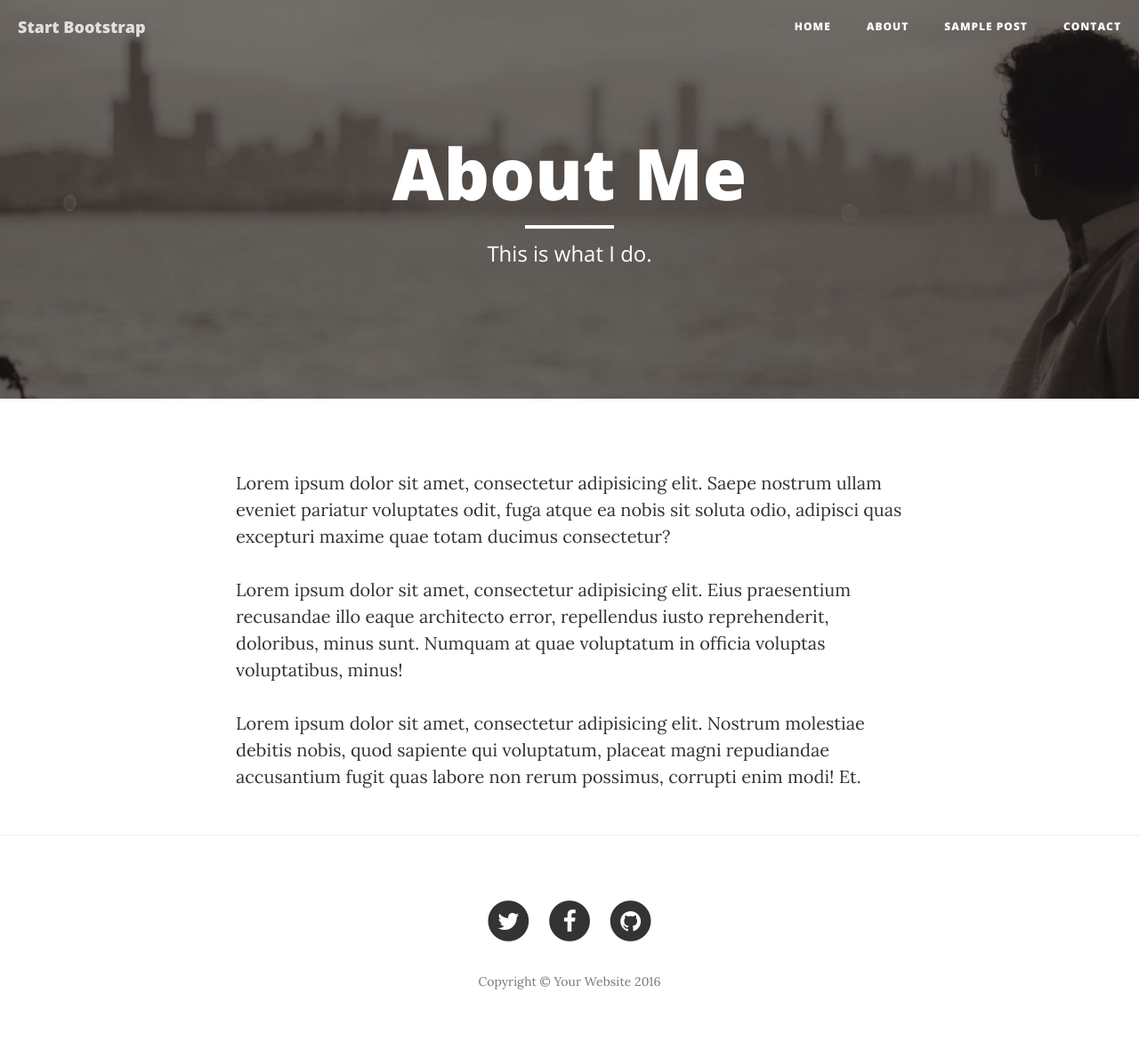
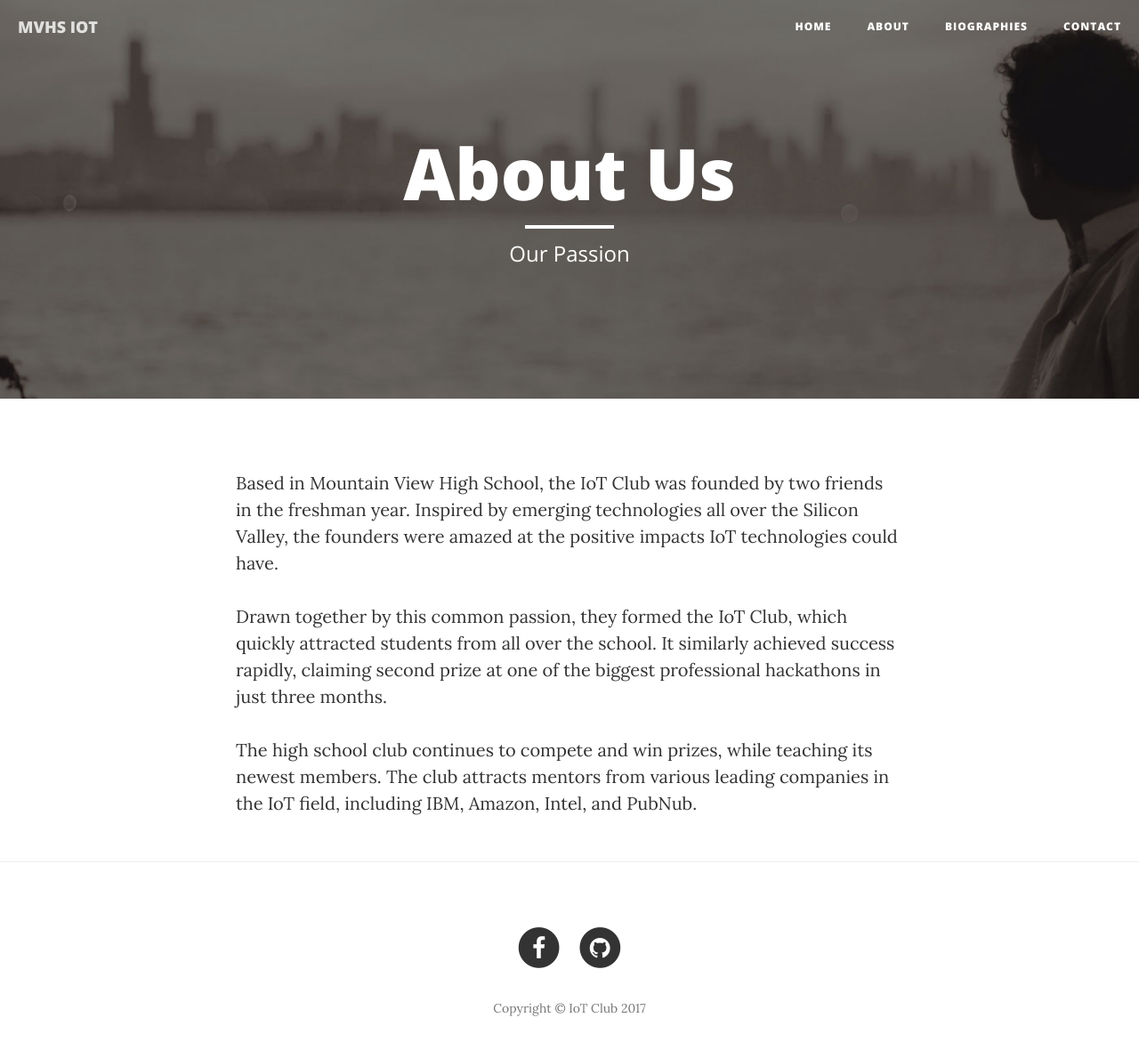
Before and after one commit to erikbZhang/PlantBlog, a website: page blogfolder/about.html in a window 1280 px wide. Shown: the whole page at 89% size. Drawn offline with nearby package versions, Linux system fonts and the light colour scheme.

Commit message:
Writing +Buttons
Wrote some BS

```diff
--- a/blogfolder/about.html
+++ b/blogfolder/about.html
@@ -9,7 +9,7 @@
     <meta name="description" content="">
     <meta name="author" content="">
 
-    <title>Clean Blog - About</title>
+    <title>About the IoT Club</title>
 
     <!-- Bootstrap Core CSS -->
     <link href="vendor/bootstrap/css/bootstrap.min.css" rel="stylesheet">
@@ -42,7 +42,7 @@
                     <span class="sr-only">Toggle navigation</span>
                     Menu <i class="fa fa-bars"></i>
                 </button>
-                <a class="navbar-brand" href="index.html">Start Bootstrap</a>
+                <a class="navbar-brand" href="index.html">MVHS IOT</a>
             </div>
 
             <!-- Collect the nav links, forms, and other content for toggling -->
@@ -55,7 +55,7 @@
                         <a href="about.html">About</a>
                     </li>
                     <li>
-                        <a href="post.html">Sample Post</a>
+                        <a href="post.html">Biographies</a>
                     </li>
                     <li>
                         <a href="contact.html">Contact</a>
@@ -74,9 +74,9 @@
             <div class="row">
                 <div class="col-lg-8 col-lg-offset-2 col-md-10 col-md-offset-1">
                     <div class="page-heading">
-                        <h1>About Me</h1>
+                        <h1>About Us</h1>
                         <hr class="small">
-                        <span class="subheading">This is what I do.</span>
+                        <span class="subheading">Our Passion</span>
                     </div>
                 </div>
             </div>
@@ -87,9 +87,9 @@
     <div class="container">
         <div class="row">
             <div class="col-lg-8 col-lg-offset-2 col-md-10 col-md-offset-1">
-                <p>Lorem ipsum dolor sit amet, consectetur adipisicing elit. Saepe nostrum ullam eveniet pariatur voluptates odit, fuga atque ea nobis sit soluta odio, adipisci quas excepturi maxime quae totam ducimus consectetur?</p>
-                <p>Lorem ipsum dolor sit amet, consectetur adipisicing elit. Eius praesentium recusandae illo eaque architecto error, repellendus iusto reprehenderit, doloribus, minus sunt. Numquam at quae voluptatum in officia voluptas voluptatibus, minus!</p>
-                <p>Lorem ipsum dolor sit amet, consectetur adipisicing elit. Nostrum molestiae debitis nobis, quod sapiente qui voluptatum, placeat magni repudiandae accusantium fugit quas labore non rerum possimus, corrupti enim modi! Et.</p>
+                <p>Based in Mountain View High School, the IoT Club was founded by two friends in the freshman year. Inspired by emerging technologies all over the Silicon Valley, the founders were amazed at the positive impacts IoT technologies could have.</p>
+                <p>Drawn together by this common passion, they formed the IoT Club, which quickly attracted students from all over the school. It similarly achieved success rapidly, claiming second prize at one of the biggest professional hackathons in just three months.</p>
+                <p>The high school club continues to compete and win prizes, while teaching its newest members. The club attracts mentors from various leading companies in the IoT field, including IBM, Amazon, Intel, and PubNub.</p>
             </div>
         </div>
     </div>
@@ -102,16 +102,9 @@
             <div class="row">
                 <div class="col-lg-8 col-lg-offset-2 col-md-10 col-md-offset-1">
                     <ul class="list-inline text-center">
+
                         <li>
-                            <a href="#">
-                                <span class="fa-stack fa-lg">
-                                    <i class="fa fa-circle fa-stack-2x"></i>
-                                    <i class="fa fa-twitter fa-stack-1x fa-inverse"></i>
-                                </span>
-                            </a>
-                        </li>
-                        <li>
-                            <a href="#">
+                            <a href="https://www.facebook.com/MVHS-IoT-Club-264309504012625/?ref=aymt_homepage_panel">
                                 <span class="fa-stack fa-lg">
                                     <i class="fa fa-circle fa-stack-2x"></i>
                                     <i class="fa fa-facebook fa-stack-1x fa-inverse"></i>
@@ -119,7 +112,7 @@
                             </a>
                         </li>
                         <li>
-                            <a href="#">
+                            <a href="https://github.com/MVHSiot">
                                 <span class="fa-stack fa-lg">
                                     <i class="fa fa-circle fa-stack-2x"></i>
                                     <i class="fa fa-github fa-stack-1x fa-inverse"></i>
@@ -127,7 +120,7 @@
                             </a>
                         </li>
                     </ul>
-                    <p class="copyright text-muted">Copyright &copy; Your Website 2016</p>
+                    <p class="copyright text-muted">Copyright &copy; IoT Club 2017</p>
                 </div>
             </div>
         </div>
```
Also changed, not shown: blogfolder/contact.html (+2 -10 lines), blogfolder/index.html (+2 -10 lines), blogfolder/post.html (+2 -10 lines), blogfolder/post2.html (+2 -10 lines).
